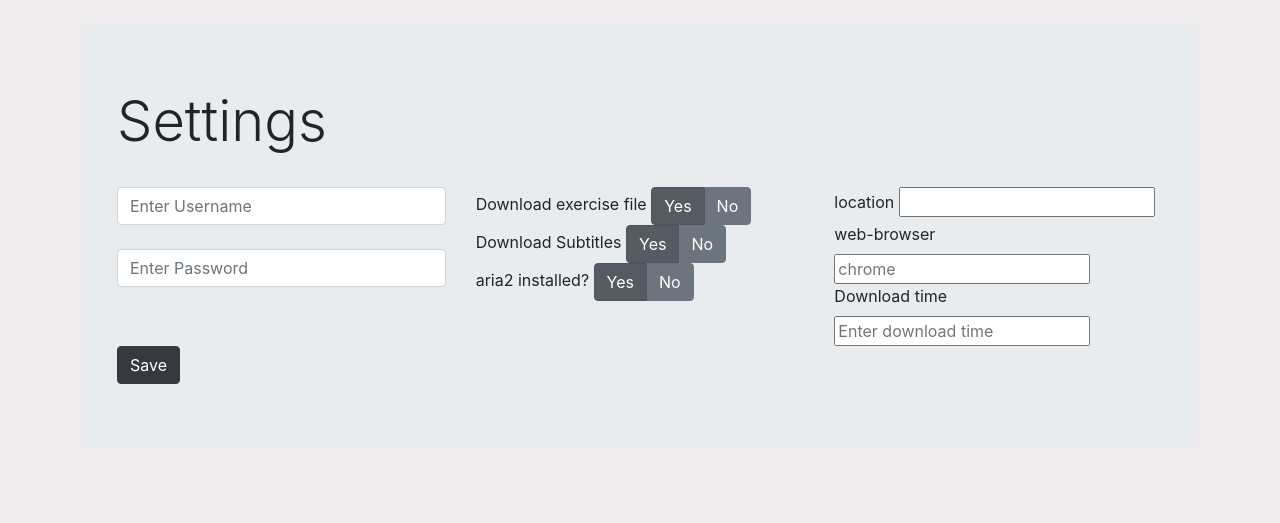
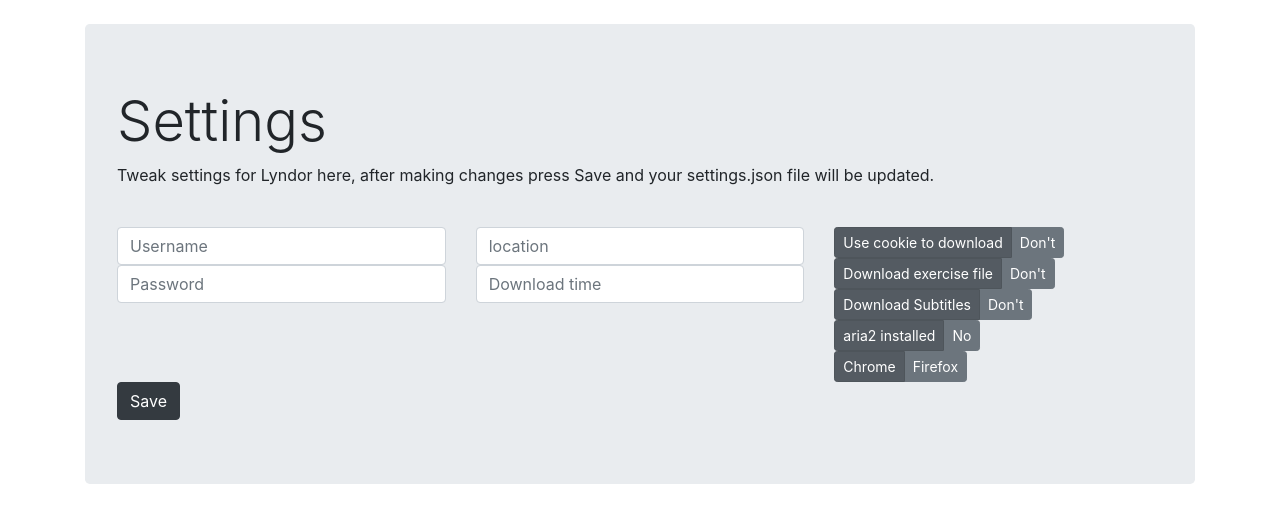
Before and after one commit to ankitsejwal/Lyndor, a Flask app: page / in a window 1280 px wide. Shown: the top 523 px of the page. Run offline with Flask 2, Linux system fonts and the light colour scheme; some libraries are stand-ins or nearby versions.

Commit message:
flask app

```diff
--- a/settings/settings.py
+++ b/settings/settings.py
@@ -1,9 +1,15 @@
 from flask import Flask, render_template
+import json
 
 app = Flask(__name__)
 
 @app.route('/')
-def settings():
+def home():
     return render_template('settings.html')
 
+@app.route('/test')
+def test():
+    with open('./settings/settings.json', 'r') as data:
+        data = json.load(data)
+        return data['preferences']
 app.run(port=5000, debug=True)
--- a/settings/static/css/style.css
+++ b/settings/static/css/style.css
@@ -1,4 +1,3 @@
 body{
-    background: rgb(237, 235, 235);
     font-family: -apple-system, BlinkMacSystemFont, 'Segoe UI', Roboto, Oxygen, Ubuntu, Cantarell, 'Open Sans', 'Helvetica Neue', sans-serif;
 }
--- a/settings/templates/settings.html
+++ b/settings/templates/settings.html
@@ -14,56 +14,63 @@
 <body>
     <div class="container">
         <br>
-
         <div class="jumbotron">
             <h1 class="display-4">Settings</h1>
+            <p>Tweak settings for Lyndor here, after making changes press Save and your settings.json file will be updated.</p>
             <br>
             <div class="row">
                 <div class="col-sm">
-                    <input class="form-control" type="text" placeholder="Enter Username">
-                    <br>
-                    <input class="form-control" type="text" placeholder="Enter Password">
+                    <input class="form-control" type="text" placeholder="Username">
+                    <input class="form-control" type="text" placeholder="Password">
                 </div>
                 <div class="col-sm">
-                    Download exercise file
-                    <div class="btn-group btn-group-toggle" data-togg="buttons">
+                    <div>
+                        <input class="form-control" type="text" placeholder="location">
+                    </div>
+                    <input class="form-control" type="text" placeholder="Download time">
+                </div>
+                <div class="col-sm">
+                    <div class="btn-group btn-group-sm btn-group-toggle toggles" data-togg="buttons">
+                        <label class="btn btn-secondary active">
+                            <input type="radio" name="" id="">Use cookie to download
+                        </label>
+                        <label class="btn btn-secondary">
+                            <input type="radio" name="" id="">Don't
+                        </label>
+                    </div>
+                    <div class="btn-group btn-group-sm btn-group-toggle toggles" data-togg="buttons">
+                            <label class="btn btn-secondary active">
+                                <input type="radio" name="" id="">Download exercise file
+                            </label>
+                            <label class="btn btn-secondary">
+                                <input type="radio" name="" id="">Don't
+                            </label>
+                    </div>
+                    <div class="btn-group btn-group-sm btn-group-toggle toggles" data-togg="buttons">
+                        <label class="btn btn-secondary active">
+                            <input type="radio" name="" id="">Download Subtitles
+                        </label>
+                        <label class="btn btn-secondary">
+                            <input type="radio" name="" id="">Don't
+                        </label>
+                    </div>
+                    <div class="btn-group btn-group-sm btn-group-toggle toggles" data-togg="buttons">
                         <label class="btn btn-secondary active" for="download-exercise">
-                            <input type="radio" name="" id="">Yes
+                            <input type="radio" name="" id="">aria2 installed
                         </label>
-                        <label class="btn btn-secondary" for="">
+                        <label class="btn btn-secondary">
                             <input type="radio" name="" id="">No
                         </label>
                     </div>
                     <br>
-                    Download Subtitles
-                    <div class="btn-group btn-group-toggle" data-togg="buttons">
-                        <label class="btn btn-secondary active" for="download-exercise">
-                            <input type="radio" name="" id="">Yes
+                    <div class="btn-group btn-group-sm btn-group-toggle toggles" data-togg="buttons">
+                        <label class="btn btn-secondary active">
+                            <input type="radio" name="" id="">Chrome
                         </label>
-                        <label class="btn btn-secondary" for="">
-                            <input type="radio" name="" id="">No
+                        <label class="btn btn-secondary">
+                            <input type="radio" name="" id="">Firefox
                         </label>
                     </div>
-                    <br>
-                    aria2 installed?
-                    <div class="btn-group btn-group-toggle" data-togg="buttons">
-                        <label class="btn btn-secondary active" for="download-exercise">
-                            <input type="radio" name="" id="">Yes
-                        </label>
-                        <label class="btn btn-secondary" for="">
-                            <input type="radio" name="" id="">No
-                        </label>
-                    </div>
-                </div>
-                <div class="col-sm">
-                    <label for="location">location</label>
-                    <input type="text">
-                    <br>
-                    <label for="web-browser">web-browser</label>
-                    <input type="text" placeholder="chrome">
-                    <br>
-                    <label for="download-time">Download time</label>
-                    <input type="text" placeholder="Enter download time">
                 </div>
             </div>
             <button class="btn btn-dark" type="button">Save</button>
```
